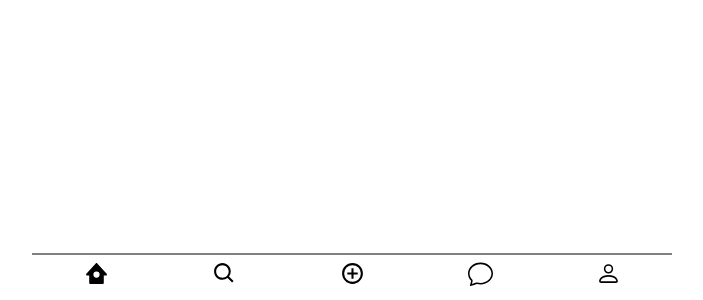
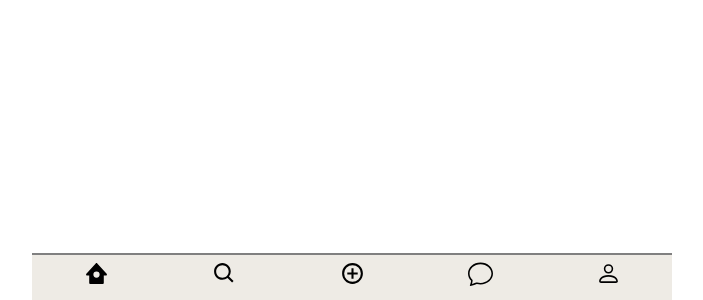
Before and after one commit to JISEUNGON/front-end, a React (Create React App) app: page / in a window 1280 px wide. Shown: the part 500-800 px from the top of the page, without its empty margins (288-991 px from the left). Built offline with nearby package versions, Linux system fonts and the light colour scheme.

Commit message:
Feat: 네비게이션 백그라운드 적용

```diff
--- a/src/index.tsx
+++ b/src/index.tsx
@@ -2,6 +2,7 @@ import React from 'react';
 import ReactDOM from 'react-dom/client';
 import './index.css';
 import App from './App';
+import FootNav from './navigation/FootNav';
 import reportWebVitals from './reportWebVitals';
 
 const root = ReactDOM.createRoot(
@@ -9,6 +10,7 @@ const root = ReactDOM.createRoot(
 );
 root.render(
   <React.StrictMode>
+    <FootNav />
     <App />
   </React.StrictMode>
 );
--- a/src/navigation/FootNav.css
+++ b/src/navigation/FootNav.css
@@ -8,6 +8,7 @@
     width: 50%;
     justify-items: center;
     align-items: center;
+    background-color: #EEEBE5;
   }
 
   /* nav태그 아래의 자식들을 수평정렬하기 위한 설정 */
--- a/src/navigation/FootNav.tsx
+++ b/src/navigation/FootNav.tsx
@@ -1,4 +1,4 @@
-import React from "react";
+import React, { useEffect } from "react";
 import "./FootNav.css";
 import { useState } from "react";
 import { BiSolidHomeCircle, BiHomeCircle, BiSearch, BiSolidSearch } from "react-icons/bi"; //BiSolidHomeCircle, BiHomeCircle
@@ -6,68 +6,32 @@ import { RiAddCircleLine, RiAddCircleFill } from "react-icons/ri";
 import {BsChat, BsChatFill, BsFillPersonFill, BsPerson } from "react-icons/bs";
 
 function FootNav() {
-  const [home, setHome] = useState(true);
-  const [search, setSearch] = useState(false);
-  const [add, setAdd] = useState(false);
-  const [chatting, setChatting] = useState(false);
-  const [more, setMore] = useState(false);
+  const [activeNav, setActiveNav] = useState(1);
 
-  const homeClick = () => {
-    setHome((current) => !current);
-    setSearch(false);
-    setAdd(false);
-    setChatting(false);
-    setMore(false);
-  };
+  const handleActiveNav = (nav: number) => {
+    setActiveNav(nav);
+  }
 
-  const searchClick = () => {
-    setSearch((current) => !current);
-    setHome(false);
-    setAdd(false);
-    setChatting(false);
-    setMore(false);
-  };
-
-  const addClick = () => {
-    setAdd((current) => !current);
-    setSearch(false);
-    setHome(false);
-    setChatting(false);
-    setMore(false);
-  };
-
-  const chattingClick = () => {
-    setChatting((current) => !current);
-    setSearch(false);
-    setAdd(false);
-    setHome(false);
-    setMore(false);
-  };
-
-  const moreClick = () => {
-    setMore((current) => !current);
-    setSearch(false);
-    setAdd(false);
-    setChatting(false);
-    setHome(false);
-  };
+  useEffect(() => {
+    console.log(activeNav);
+  }, [activeNav]);
 
   return (
     <nav className="wrapper">
       <div>
-        {home === true ? <BiSolidHomeCircle className="home" size="25" onClick={homeClick}/> : <BiHomeCircle className="home" size="25" onClick={homeClick}/>}
+        {activeNav === 1 ? <BiSolidHomeCircle size="25" /> : <BiHomeCircle size="25" onClick={() => handleActiveNav(1)}/>}
       </div>
       <div>
-        {search === true ? <BiSolidSearch className="search" size="25" onClick={searchClick}/> : <BiSearch className="search" size="25" onClick={searchClick}/>}
+        {activeNav === 2 ? <BiSolidSearch size="25" /> : <BiSearch size="25" onClick={() => handleActiveNav(2)}/>}
       </div>
       <div>
-        {add === true ? <RiAddCircleFill className="add" size="25" onClick={addClick}/> : <RiAddCircleLine className="add" size="25" onClick={addClick}/>}
+        {activeNav === 3 ? <RiAddCircleFill size="25" /> : <RiAddCircleLine size="25" onClick={() => handleActiveNav(3)}/>}
       </div>
       <div>
-        {chatting === true ? <BsChatFill className="chatting" size="25" onClick={chattingClick}/> : <BsChat className="chatting" size="25" onClick={chattingClick}/>}
+        {activeNav === 4 ? <BsChatFill size="25" /> : <BsChat size="25" onClick={() => handleActiveNav(4)}/>}
       </div>
       <div>
-        {more === true ? <BsFillPersonFill className="more" size="25" onClick={moreClick}/> : <BsPerson className="more" size="25" onClick={moreClick}/> }
+        {activeNav === 5 ? <BsFillPersonFill size="25" /> : <BsPerson size="25" onClick={() => handleActiveNav(5)}/> }
       </div>
     </nav>
   );
```
